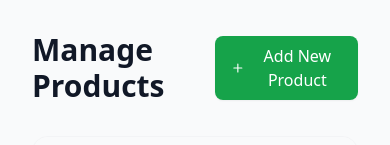
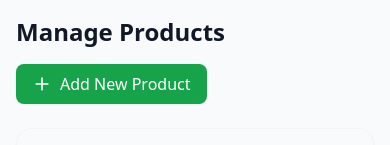
Before and after one commit to priyanshu436482/bhagwati-kirana-frontend, a React app: page /admin/products in a window 390 px wide. Shown: the top 145 px of the page. Built offline with nearby package versions, Linux system fonts and the light colour scheme; no server answers; sample sign-in values are in the browser's storage; the HTML template or start-up script is replaced by a standard one.

Commit message:
fix mobile responsiveness for admin tables

```diff
--- a/src/admin/AdminDashboard.jsx
+++ b/src/admin/AdminDashboard.jsx
@@ -29,11 +29,11 @@ const AdminDashboard = () => {
   }, []);
 
   return (
-    <div className="flex bg-gray-50 min-h-screen">
+    <div className="flex bg-gray-50 min-h-screen w-full overflow-hidden">
       <AdminSidebar />
 
-      <main className="flex-1 p-8 overflow-y-auto">
-        <h1 className="text-3xl font-bold text-gray-900 mb-8">Dashboard Overview</h1>
+      <main className="flex-1 p-4 md:p-8 min-w-0 overflow-y-auto overflow-x-hidden">
+        <h1 className="text-2xl md:text-3xl font-bold text-gray-900 mb-6 md:mb-8">Dashboard Overview</h1>
 
         {loading ? (
           <LoadingSpinner />
--- a/src/admin/ProductManagement.jsx
+++ b/src/admin/ProductManagement.jsx
@@ -68,12 +68,12 @@ const ProductManagement = () => {
   };
 
   return (
-    <div className="flex bg-gray-50 min-h-screen">
+    <div className="flex bg-gray-50 min-h-screen w-full overflow-hidden">
       <AdminSidebar />
 
-      <main className="flex-1 p-8 overflow-y-auto">
-        <div className="flex justify-between items-center mb-8">
-          <h1 className="text-3xl font-bold text-gray-900">Manage Products</h1>
+      <main className="flex-1 p-4 md:p-8 min-w-0 overflow-y-auto overflow-x-hidden">
+        <div className="flex flex-col sm:flex-row justify-between items-start sm:items-center mb-6 md:mb-8 gap-4">
+          <h1 className="text-2xl md:text-3xl font-bold text-gray-900">Manage Products</h1>
           {!isFormOpen && (
             <button onClick={handleAddNew} className="btn-primary flex items-center gap-2">
               <Plus className="h-5 w-5" /> Add New Product
```
